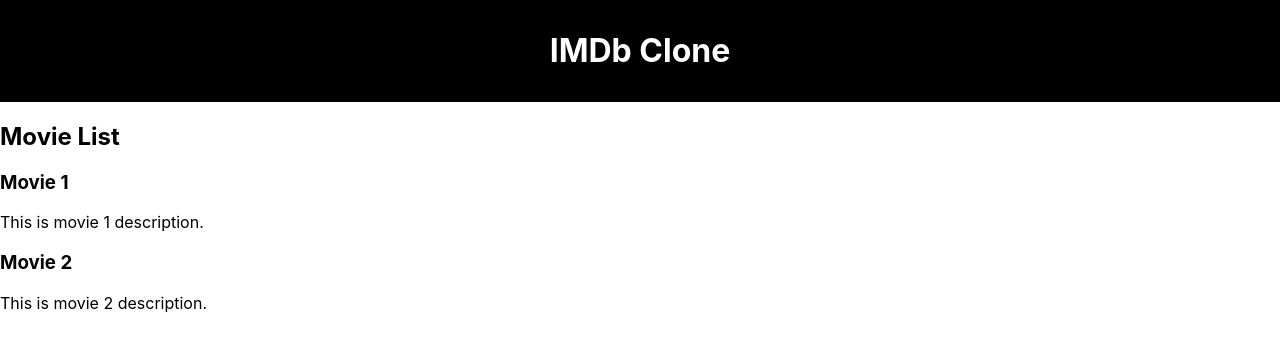
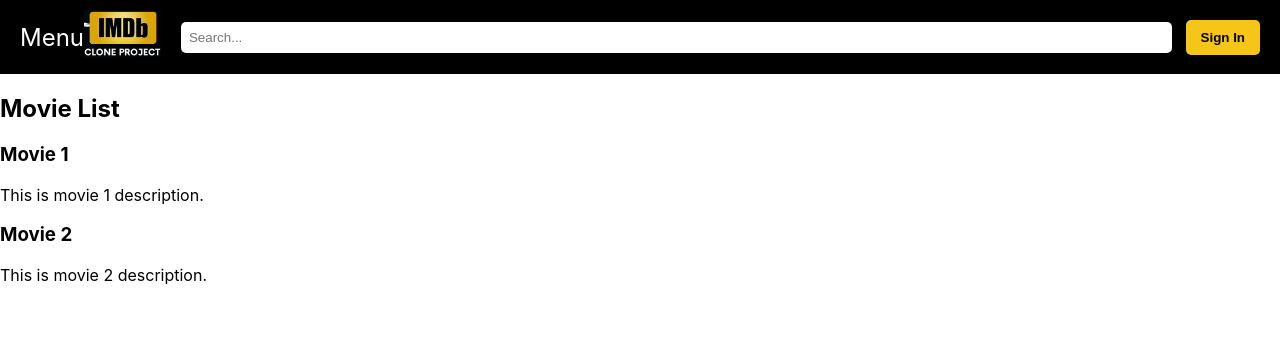
Before and after one commit to AndriusAlimas/imdb-clone, a React (Create React App) app: page / in a window 1280 px wide. Shown: the top 350 px of the page. Built offline with nearby package versions, Linux system fonts and the light colour scheme.

Commit message:
working on Header and logo

```diff
--- a/src/App.css
+++ b/src/App.css
@@ -1,6 +0,0 @@
-header {
-    background-color: #000;
-    color: #fff;
-    padding: 10px;
-    text-align: center;
-  }
--- a/src/App.js
+++ b/src/App.js
@@ -1,12 +1,19 @@
-import "./App.css";
+import { useState } from "react";
+import Header from "./components/Header/Header";
 import MovieList from "./components/MovieList/MovieList";
 
+import "./App.css";
+
 function App() {
+  const [isAuthenticated, setIsAuthenticated] = useState(false);
+
+  const handleAuth = () => {
+    setIsAuthenticated(!isAuthenticated);
+  };
+
   return (
     <div className="App">
-      <header>
-        <h1>IMDb Clone</h1>
-      </header>
+      <Header isAuthenticated={isAuthenticated} handleAuth={handleAuth} />
       <main>
         <MovieList />
       </main>
--- /dev/null
+++ b/src/components/Header/Header.css
@@ -0,0 +1,56 @@
+header {
+    display: flex;
+    justify-content: space-between;
+    align-items: center;
+    background-color: #000;
+    color: #fff;
+    padding: 0.625rem 1.25rem;
+  }
+
+  .hamburger-menu {
+    font-size: 1.5rem;
+    cursor: pointer;
+  }
+
+  .logo {
+    font-size: 1.5rem;
+    font-weight: bold;
+    cursor: pointer;
+  }
+
+  .search-bar {
+    flex-grow: 1;
+    margin: 0 1.25rem;
+  }
+
+  .search-bar input {
+    width: 100%;
+    padding: 0.5rem;
+    border: none;
+    border-radius: 0.3125rem;
+  }
+
+  .auth-buttons button {
+    background-color: #f5c518;
+    border: none;
+    border-radius: 0.3125rem;
+    padding: 0.625rem 0.9375rem;
+    margin-left: 0.625rem;
+    cursor: pointer;
+    font-weight: bold;
+  }
+
+  .auth-buttons button:hover {
+    background-color: #dbac07;
+  }
+
+  .logo img {
+    height: 3rem;
+    width: auto;
+  }
+  /* Responsive adjustments */
+  @media (max-width: 37.5rem) {
+    .search-bar {
+      display: none; /* Hide search bar on smaller screens */
+    }
+  }
--- /dev/null
+++ b/src/components/Header/Header.jsx
@@ -0,0 +1,26 @@
+import React from "react";
+
+import "./Header.css";
+import Logo from "../../assets/img/IMDB_logo.PNG";
+const Header = ({ isAuthenticated, handleAuth }) => {
+  return (
+    <header>
+      <div className="hamburger-menu">Menu</div>
+      <div className="logo">
+        <img src={Logo} alt="Logo" />
+      </div>
+      <div className="search-bar">
+        <input type="text" placeholder="Search..." />
+      </div>
+      <div className="auth-buttons">
+        {isAuthenticated ? (
+          <button onClick={handleAuth}>Sign Out</button>
+        ) : (
+          <button onClick={handleAuth}>Sign In</button>
+        )}
+      </div>
+    </header>
+  );
+};
+
+export default Header;
```
Also changed, not shown: src/assets/img/IMDB_logo.PNG (added).
